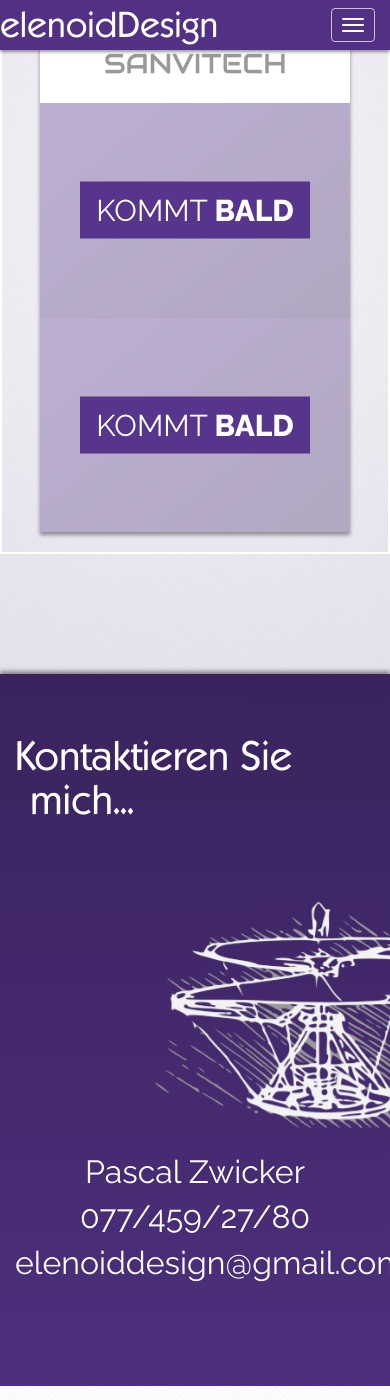
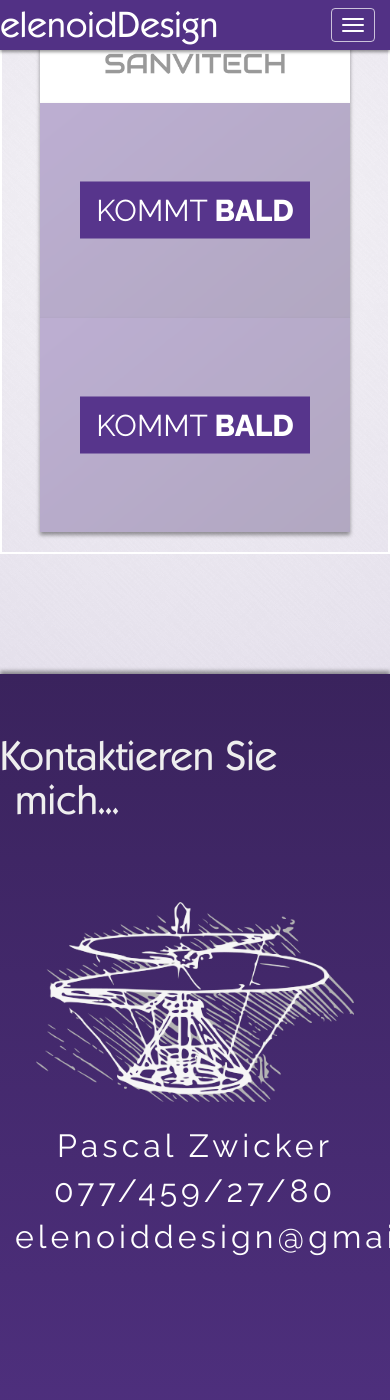
Before and after one commit to elenoid/webproject-homepage-elenoidDesign, a Jekyll site: the page built from index.html, in a window 390 px wide and 1400 px high, scrolled down 4088 px. Built offline with Jekyll 4.4.1, drawn with Linux system fonts in a browser that asks for light colours.

Commit message:
changed contact

```diff
--- a/_sass/_contact.scss
+++ b/_sass/_contact.scss
@@ -10,11 +10,11 @@
   box-shadow: rgba(0, 0, 0, 0.4) 0px -3px 4px;
   background: linear-gradient(0deg, #57358c -50%, #3a235d 100%);
   padding-top: 60px;
-  padding-bottom: 100px;
+  padding-bottom: 140px;
 
   h1{
     display: inline;
-    color: #fff;
+    color: #eee;
     margin-left: -15px;
     font-family: koblenz;
     font-size: 40px;
@@ -25,8 +25,13 @@
   }
 
   img{
-    width: 100%;
-    margin-left: 140px;
+    margin: 0 auto;
+    display: block;
+    height: 100%;
+  }
+
+  .contact__img{
+    height: 200px
   }
 
   ul{
@@ -41,5 +46,6 @@
     text-align: center;
     color: #fff;
     font-size: 32px;
+    letter-spacing: 4px;
   }
 }
--- a/index.html
+++ b/index.html
@@ -199,22 +199,22 @@
   <!-- ====================================== -->
   <section id="contact">
     <div class="container">
+      <div class="row">
         <div class="col-md-12 contact__title">
           <h1>Kontaktieren Sie mich...</h1>
         </div>
-
-        <div class="row">
-        <div class="col-md-3">
+        <div class="col-md-12 contact__img">
           <img src="/img/da-vinci-helicopter.png" alt="">
         </div>
-        <div class="col-md-6">
+
+        <div class="col-md-12">
           <ul>
             <li>Pascal Zwicker</li>
             <li>077/459/27/80</li>
             <li>elenoiddesign@gmail.com</li>
           </ul>
         </div>
-        </div>
+      </div>
     </div>
   </section>
   <!-- ====================================== -->
```
Also changed, not shown: img/da-vinci-helicopter.png.
